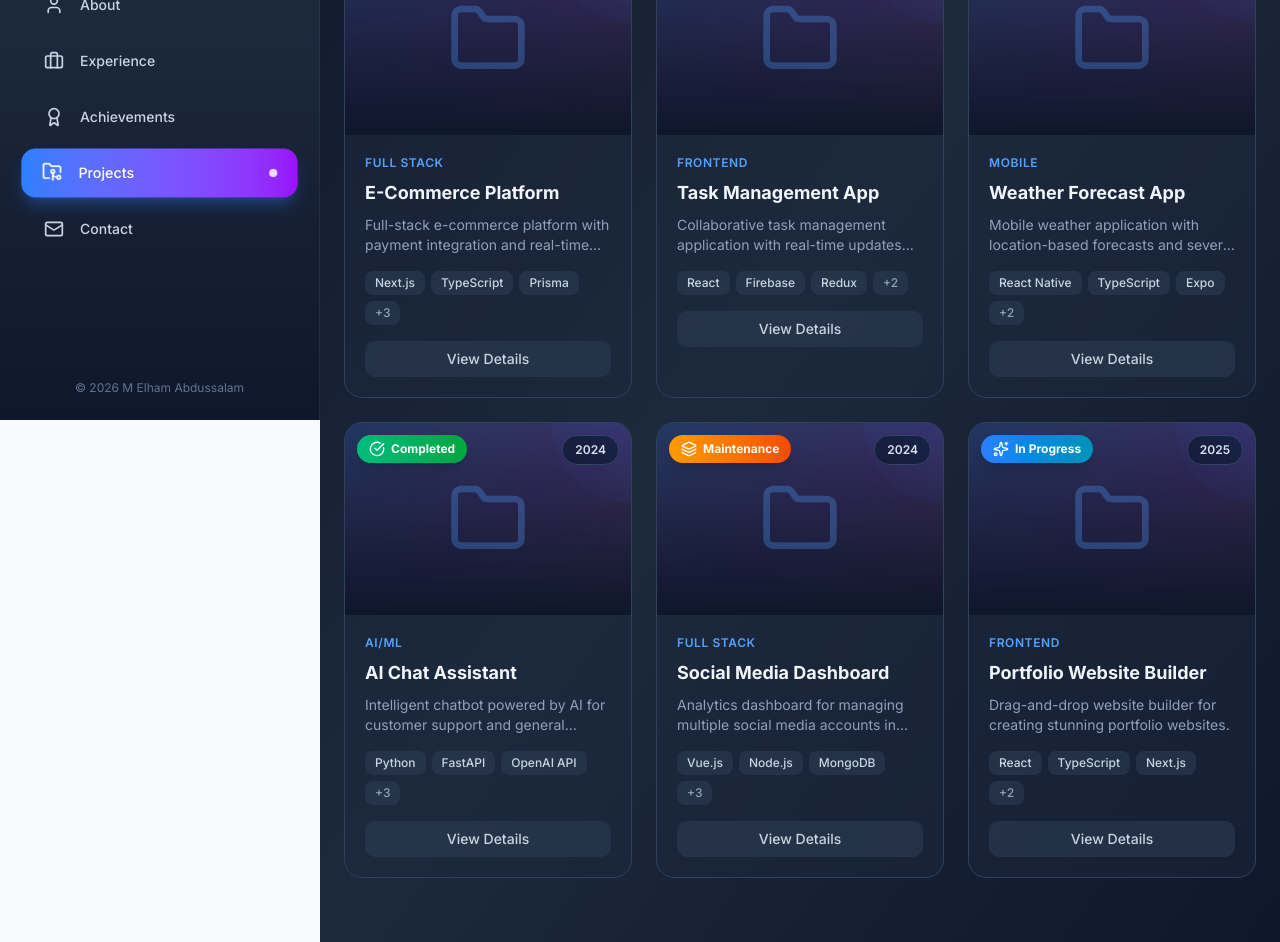
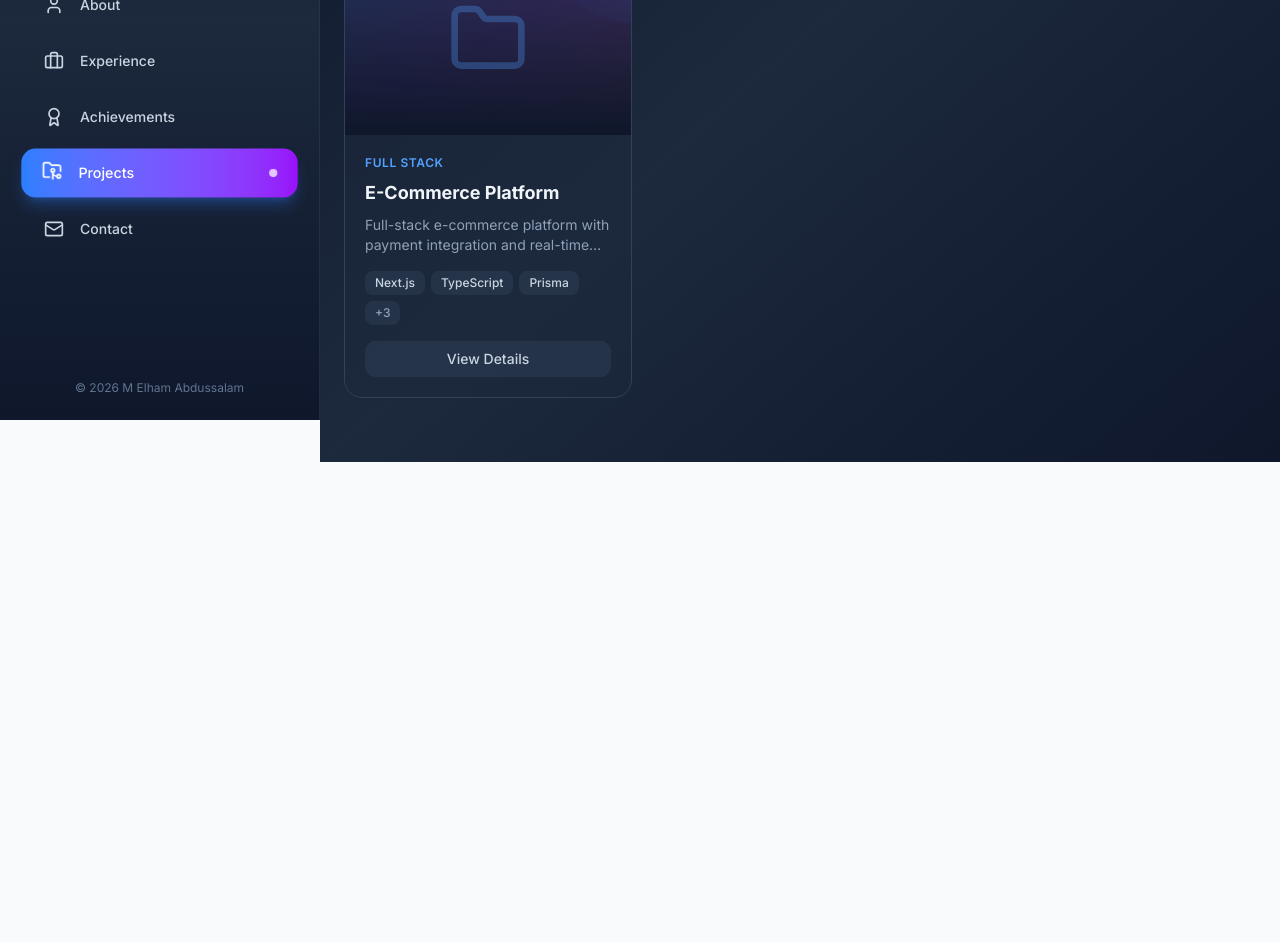
Before and after one commit to ElhamAbdussalam/portofolio_elhamabdussalam, a Next.js app: page /projects in a window 1280 px wide. Shown: the part 380-1322 px from the top of the page. After the commit the page ends 842 px from the top, so only its background shows below. Built offline with nearby package versions, Linux system fonts and the light colour scheme.

Commit message:
Achievements

```diff
--- a/src/data/achievements.ts
+++ b/src/data/achievements.ts
@@ -22,7 +22,7 @@ export const achievements: Achievement[] = [
     category: ["Backend", "Artificial Intelligence"],
     issueDate: "June 2025",
     code: "0LZ0RWR4NP65",
-    bgColor: "from-emerald-400 to-teal-600",
+    bgColor: "from-blue-500 to-purple-600", // Blue-Purple untuk Backend + AI
     description:
       "A comprehensive Python course that covers the language's evolution and core syntax, data handling, expressions, control flow, arrays, matrices, functions, OOP, coding standards, unit testing, and the use of popular libraries for real-world applications.",
     skills: [
@@ -48,7 +48,7 @@ export const achievements: Achievement[] = [
     category: "Backend",
     issueDate: "May 2025",
     code: "ERZREOGLQXYV",
-    bgColor: "from-emerald-400 to-teal-600",
+    bgColor: "from-indigo-500 to-blue-600", // Indigo-Blue untuk Backend
     description:
       "An introductory back-end course that covers the fundamentals of server-side development, Node.js basics, building and deploying RESTful APIs, and testing web services using Postman.",
     skills: [
@@ -83,7 +83,7 @@ export const achievements: Achievement[] = [
     category: "Frontend",
     issueDate: "Jan 2025",
     code: "GRX53KODKZ0M",
-    bgColor: "from-emerald-400 to-teal-600",
+    bgColor: "from-cyan-500 to-teal-600", // Cyan-Teal untuk Frontend
     description:
       "An in-depth front-end module focusing on Browser Object Model (BOM), Document Object Model (DOM) manipulation, event handling for interactive web experiences, and client-side data storage using Web Storage APIs.",
     skills: [
@@ -110,7 +110,7 @@ export const achievements: Achievement[] = [
     category: ["Cloud Computing", "Backend"],
     issueDate: "Feb 2025",
     code: "81P2L3VVNZOY",
-    bgColor: "from-emerald-400 to-teal-600",
+    bgColor: "from-orange-500 to-amber-600", // Orange-Amber untuk Cloud
     description:
       "A comprehensive introduction to Amazon Web Services (AWS) covering cloud computing fundamentals, global infrastructure, networking, storage, security, monitoring, pricing models, migration strategies, and preparation for the AWS Certified Cloud Practitioner certification.",
     skills: [
@@ -155,7 +155,7 @@ export const achievements: Achievement[] = [
     category: "Artificial Intelligence",
     issueDate: "Dec 2024",
     code: "JMZV4W42QXN9",
-    bgColor: "from-emerald-400 to-teal-600",
+    bgColor: "from-purple-500 to-pink-600", // Purple-Pink untuk AI
     description:
       "An introductory course on Artificial Intelligence covering fundamental AI concepts, data utilization for AI, machine learning basics, and an overview of deep learning with practical implementation examples.",
     skills: [
@@ -181,7 +181,7 @@ export const achievements: Achievement[] = [
     category: ["Frontend", "Backend"],
     issueDate: "Dec 2024",
     code: "QLZ9V0N0MX5D",
-    bgColor: "from-emerald-400 to-teal-600",
+    bgColor: "from-emerald-500 to-green-600", // Emerald-Green untuk Full Stack
     description:
       "A comprehensive JavaScript fundamentals course covering runtime environments, core syntax, data structures, control flow, modularization, object-oriented and functional programming, asynchronous processes, and writing high-quality, maintainable code.",
     skills: [
@@ -218,7 +218,7 @@ export const achievements: Achievement[] = [
     category: ["Frontend", "Backend"],
     issueDate: "Oct 2024",
     code: "JMZV41G3QXN9",
-    bgColor: "from-emerald-400 to-teal-600",
+    bgColor: "from-sky-500 to-blue-600", // Sky-Blue untuk Web
     description:
       "A foundational web development course covering website fundamentals, HTML structure and semantics, CSS styling and layout techniques, responsive design with Flexbox, and hands-on implementation through a complete website project.",
     skills: [
@@ -254,7 +254,7 @@ export const achievements: Achievement[] = [
     category: ["Backend", "Artificial Intelligence"],
     issueDate: "Nov 2021",
     code: "MEPJLMWGQZ3V",
-    bgColor: "from-emerald-400 to-teal-600",
+    bgColor: "from-rose-500 to-red-600", // Rose-Red untuk Java
     description:
       "A comprehensive Java programming course covering core language fundamentals, control flow, collections, object-oriented programming principles, commonly used Java classes, and hands-on problem solving through practical case studies.",
     skills: [
@@ -291,7 +291,7 @@ export const achievements: Achievement[] = [
     category: ["Frontend", "Backend"],
     issueDate: "Nov 2021",
     code: "72ZDEMQEQPYW",
-    bgColor: "from-emerald-400 to-teal-600",
+    bgColor: "from-violet-500 to-purple-600", // Violet-Purple untuk SOLID
     description:
       "An in-depth object-oriented programming course covering OOP pillars, object relationships, software design principles, and the SOLID principles for building maintainable and scalable applications.",
     skills: [
--- a/src/data/projects.ts
+++ b/src/data/projects.ts
@@ -22,7 +22,7 @@ export const projects: Project[] = [
       "Full-stack e-commerce platform with payment integration and real-time inventory management.",
     longDescription:
       "A comprehensive e-commerce solution built with modern technologies. Features include user authentication, product management, shopping cart, payment gateway integration with Stripe, order tracking, and admin dashboard for managing inventory and orders. The platform is optimized for performance and SEO.",
-    image: "/api/placeholder/800/600",
+    image: "/sertifikat-9.png",
     category: "Full Stack",
     technologies: [
       "Next.js",
@@ -46,148 +46,4 @@ export const projects: Project[] = [
     ],
     role: "Full Stack Developer",
   },
-  {
-    id: 2,
-    title: "Task Management App",
-    description:
-      "Collaborative task management application with real-time updates and team features.",
-    longDescription:
-      "A powerful task management solution designed for teams. Built with React and Firebase for real-time collaboration. Features include drag-and-drop task boards, team workspaces, deadline tracking, file attachments, and activity logs. Mobile-responsive design ensures productivity on any device.",
-    image: "/api/placeholder/800/600",
-    category: "Frontend",
-    technologies: ["React", "Firebase", "Redux", "Material-UI", "WebSocket"],
-    demoUrl: "https://demo.example.com",
-    githubUrl: "https://github.com/username/project",
-    status: "Completed",
-    year: "2024",
-    features: [
-      "Real-time collaboration",
-      "Drag-and-drop interface",
-      "Team workspaces",
-      "Deadline notifications",
-      "File attachments",
-      "Activity tracking",
-    ],
-    role: "Frontend Developer",
-  },
-  {
-    id: 3,
-    title: "Weather Forecast App",
-    description:
-      "Mobile weather application with location-based forecasts and severe weather alerts.",
-    longDescription:
-      "A beautiful and intuitive weather app built with React Native. Provides accurate weather forecasts, hourly and 7-day predictions, weather maps, and push notifications for severe weather alerts. Features beautiful animations and smooth transitions.",
-    image: "/api/placeholder/800/600",
-    category: "Mobile",
-    technologies: [
-      "React Native",
-      "TypeScript",
-      "Expo",
-      "Weather API",
-      "Redux",
-    ],
-    demoUrl: "https://demo.example.com",
-    status: "In Progress",
-    year: "2025",
-    features: [
-      "Location-based forecasts",
-      "Hourly and 7-day predictions",
-      "Weather maps",
-      "Severe weather alerts",
-      "Beautiful UI animations",
-      "Offline mode",
-    ],
-    role: "Mobile Developer",
-  },
-  {
-    id: 4,
-    title: "AI Chat Assistant",
-    description:
-      "Intelligent chatbot powered by AI for customer support and general queries.",
-    longDescription:
-      "An AI-powered chatbot built using OpenAI API and modern web technologies. Features natural language processing, context awareness, multi-language support, and integration with various platforms. Includes admin panel for training and monitoring conversations.",
-    image: "/api/placeholder/800/600",
-    category: "AI/ML",
-    technologies: [
-      "Python",
-      "FastAPI",
-      "OpenAI API",
-      "React",
-      "Docker",
-      "Redis",
-    ],
-    demoUrl: "https://demo.example.com",
-    githubUrl: "https://github.com/username/project",
-    status: "Completed",
-    year: "2024",
-    features: [
-      "Natural language processing",
-      "Context-aware responses",
-      "Multi-language support",
-      "Admin training panel",
-      "Analytics dashboard",
-      "Platform integrations",
-    ],
-    role: "AI Developer",
-  },
-  {
-    id: 5,
-    title: "Social Media Dashboard",
-    description:
-      "Analytics dashboard for managing multiple social media accounts in one place.",
-    longDescription:
-      "A comprehensive social media management tool that aggregates data from multiple platforms. Features include scheduled posting, analytics tracking, engagement metrics, and competitor analysis. Built with modern technologies for fast performance and real-time updates.",
-    image: "/api/placeholder/800/600",
-    category: "Full Stack",
-    technologies: [
-      "Vue.js",
-      "Node.js",
-      "MongoDB",
-      "Chart.js",
-      "Twitter API",
-      "Facebook API",
-    ],
-    demoUrl: "https://demo.example.com",
-    status: "Maintenance",
-    year: "2024",
-    features: [
-      "Multi-platform integration",
-      "Scheduled posting",
-      "Analytics and reporting",
-      "Engagement tracking",
-      "Competitor analysis",
-      "Team collaboration",
-    ],
-    role: "Full Stack Developer",
-  },
-  {
-    id: 6,
-    title: "Portfolio Website Builder",
-    description:
-      "Drag-and-drop website builder for creating stunning portfolio websites.",
-    longDescription:
-      "A no-code solution for creating beautiful portfolio websites. Features drag-and-drop interface, customizable templates, SEO optimization, custom domain support, and analytics integration. Perfect for designers, developers, and creatives.",
-    image: "/api/placeholder/800/600",
-    category: "Frontend",
-    technologies: [
-      "React",
-      "TypeScript",
-      "Next.js",
-      "Tailwind CSS",
-      "Framer Motion",
-    ],
-    demoUrl: "https://demo.example.com",
-    githubUrl: "https://github.com/username/project",
-    status: "In Progress",
-    year: "2025",
-    features: [
-      "Drag-and-drop builder",
-      "Customizable templates",
-      "SEO optimization",
-      "Custom domain support",
-      "Analytics integration",
-      "Export to code",
-    ],
-    role: "Frontend Developer",
-  },
 ];
```
